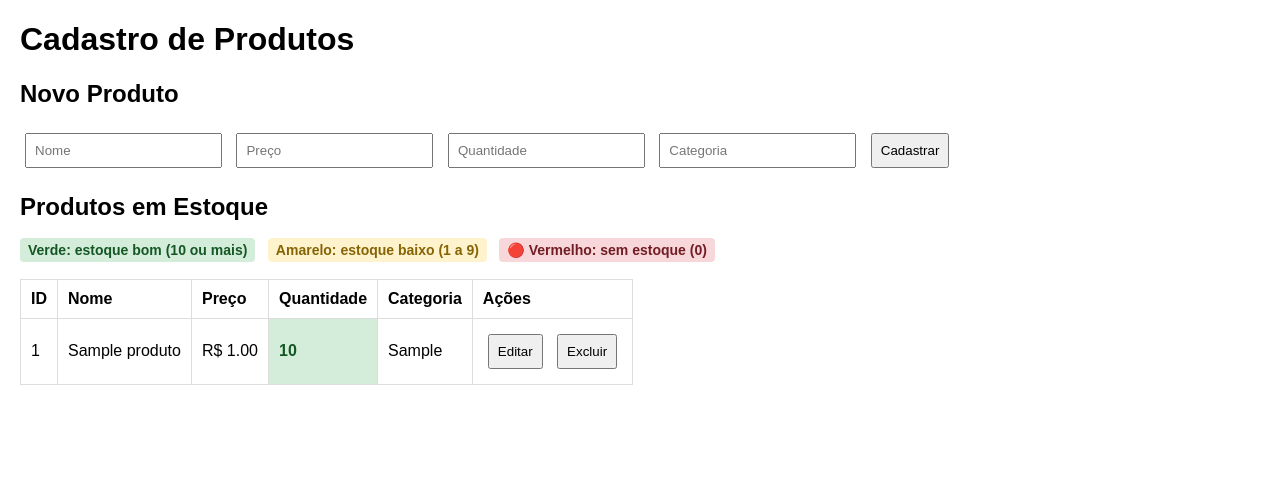
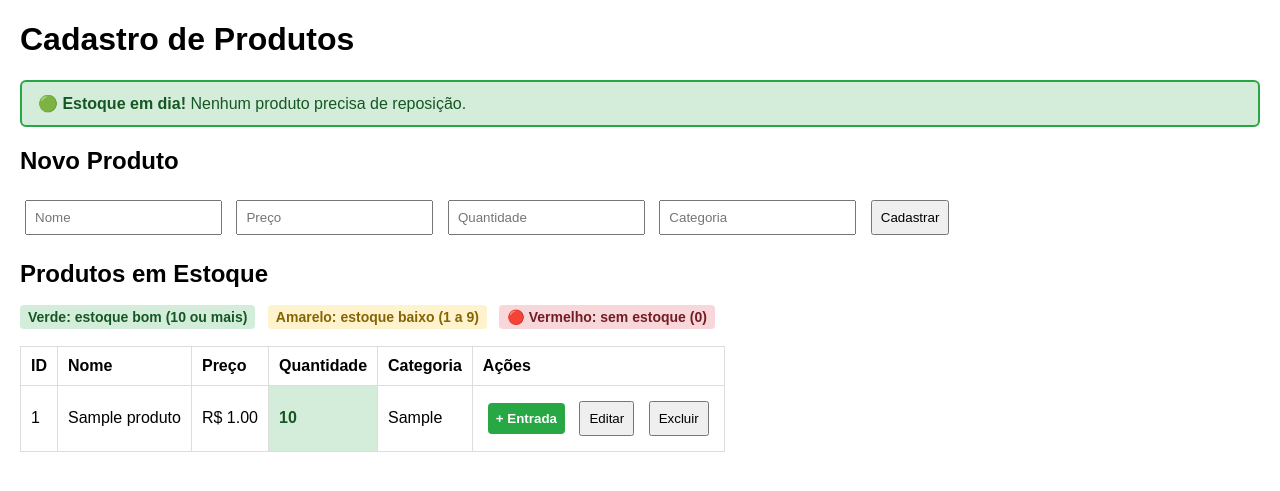
Before and after one commit to serafim-pai/sistema-varejo-novo, a Flask app: page / in a window 1280 px wide. Shown: the part 83-574 px from the top of the page. Run offline with Flask 3, Linux system fonts and the light colour scheme; tables that the repository leaves empty hold one stand-in row (values such as "Sample post").

Commit message:
Repor estoque, aviso de reposição, cancelar venda e tecla Enter

```diff
--- a/app.py
+++ b/app.py
@@ -135,6 +135,34 @@ def deletar_produto(id):
     return jsonify({'sucesso': False})
 
 
+@app.route('/api/produtos/<int:id>/entrada', methods=['POST'])
+def entrada_estoque(id):
+    """Repor estoque: soma a quantidade que chegou ao estoque atual."""
+    session = Session()
+    produto = session.query(Produto).filter_by(id=id).first()
+
+    if not produto:
+        session.close()
+        return jsonify({'sucesso': False, 'mensagem': 'Produto não encontrado.'})
+
+    try:
+        quantidade = int(request.json.get('quantidade'))
+    except (TypeError, ValueError):
+        session.close()
+        return jsonify({'sucesso': False, 'mensagem': 'Digite uma quantidade válida (número inteiro).'})
+
+    if quantidade <= 0:
+        session.close()
+        return jsonify({'sucesso': False, 'mensagem': 'A quantidade de entrada precisa ser maior que zero.'})
+
+    produto.quantidade += quantidade
+    novo_total = produto.quantidade
+    nome = produto.nome
+    session.commit()
+    session.close()
+    return jsonify({'sucesso': True, 'nome': nome, 'novo_total': novo_total})
+
+
 # ---------- API DE VENDAS ----------
 
 @app.route('/api/vendas', methods=['GET', 'POST'])
@@ -180,6 +208,26 @@ def vendas():
     return jsonify(resultado)
 
 
+@app.route('/api/vendas/<int:id>', methods=['DELETE'])
+def cancelar_venda(id):
+    """Cancelar venda: devolve os produtos ao estoque e apaga a venda."""
+    session = Session()
+    venda = session.query(Venda).filter_by(id=id).first()
+
+    if not venda:
+        session.close()
+        return jsonify({'sucesso': False, 'mensagem': 'Venda não encontrada.'})
+
+    produto = session.query(Produto).filter_by(id=venda.produto_id).first()
+    if produto:
+        produto.quantidade += venda.quantidade
+
+    session.delete(venda)
+    session.commit()
+    session.close()
+    return jsonify({'sucesso': True})
+
+
 # ---------- RELATÓRIO: PRODUTOS MAIS VENDIDOS ----------
 
 @app.route('/api/relatorios/mais-vendidos')
--- a/templates/index.html
+++ b/templates/index.html
@@ -20,6 +20,11 @@
                 padding: 8px 16px; margin-right: 8px; border-radius: 5px; display: inline-block; }
         nav a:hover { background: #ff8a3d; }
         nav a.ativo { background: #ffffff; color: #e65100; }
+        .aviso { border-radius: 6px; padding: 12px 16px; margin: 10px 0 15px; font-size: 16px; }
+        .aviso-alerta { background: #fff3cd; border: 2px solid #ffc107; color: #5c4400; }
+        .aviso-ok { background: #d4edda; border: 2px solid #28a745; color: #155724; }
+        .aviso ul { margin: 6px 0 0; padding-left: 22px; }
+        .btn-entrada { background: #28a745; color: #fff; border: none; border-radius: 4px; font-weight: bold; cursor: pointer; }
     </style>
 </head>
 <body>
@@ -30,6 +35,9 @@
     </nav>
 
     <h1>Cadastro de Produtos</h1>
+
+    <!-- Aviso de produtos com estoque baixo ou zerado -->
+    <div id="avisoEstoque" class="aviso"></div>
 
     <div id="formulario">
         <h2 id="tituloFormulario">Novo Produto</h2>
@@ -81,12 +89,14 @@
                             <td class="${corEstoque(p.quantidade)}">${textoQuantidade(p.quantidade)}</td>
                             <td>${p.categoria}</td>
                             <td>
+                                <button class="btn-entrada" onclick="entradaEstoque(${p.id})">+ Entrada</button>
                                 <button onclick="editarProduto(${p.id})">Editar</button>
                                 <button onclick="deletarProduto(${p.id})">Excluir</button>
                             </td>
                         </tr>`;
                     });
                     document.getElementById('tabelaProdutos').innerHTML = html;
+                    mostrarAviso(produtos);
                 });
         }
 
@@ -160,6 +170,55 @@
                 .then(() => carregarProdutos());
         }
 
+        // Mostra no alto da tela os produtos que precisam de reposição
+        function mostrarAviso(produtos) {
+            const aviso = document.getElementById('avisoEstoque');
+            const zerados = produtos.filter(p => p.quantidade <= 0);
+            const baixos = produtos.filter(p => p.quantidade > 0 && p.quantidade < 10);
+
+            if (zerados.length === 0 && baixos.length === 0) {
+                aviso.className = 'aviso aviso-ok';
+                aviso.innerHTML = '🟢 <strong>Estoque em dia!</strong> Nenhum produto precisa de reposição.';
+                return;
+            }
+
+            let html = '⚠️ <strong>Atenção: produtos para repor</strong><ul>';
+            zerados.forEach(p => { html += `<li>🔴 <strong>${p.nome}</strong>: SEM ESTOQUE</li>`; });
+            baixos.forEach(p => { html += `<li>🟡 <strong>${p.nome}</strong>: só ${p.quantidade} un.</li>`; });
+            html += '</ul>';
+            aviso.className = 'aviso aviso-alerta';
+            aviso.innerHTML = html;
+        }
+
+        // Clicou em "+ Entrada": pergunta quanto chegou e soma ao estoque
+        function entradaEstoque(id) {
+            const p = listaProdutos.find(item => item.id === id);
+            if (!p) return;
+
+            const resposta = prompt(`Entrada de estoque: ${p.nome}\nEstoque atual: ${p.quantidade} un.\n\nQuantas unidades chegaram?`);
+            if (resposta === null) return;   // clicou em Cancelar
+
+            fetch('/api/produtos/' + id + '/entrada', {
+                method: 'POST',
+                headers: {'Content-Type': 'application/json'},
+                body: JSON.stringify({quantidade: resposta})
+            }).then(r => r.json()).then(res => {
+                if (res.sucesso) {
+                    alert(`Entrada registrada! ${res.nome} agora tem ${res.novo_total} un.`);
+                    carregarProdutos();
+                } else {
+                    alert(res.mensagem);
+                }
+            });
+        }
+
+        // Tecla Enter nos campos do formulário = clicar em Cadastrar / Salvar
+        ['nome', 'preco', 'quantidade', 'categoria'].forEach(campo => {
+            document.getElementById(campo).addEventListener('keydown', evento => {
+                if (evento.key === 'Enter') salvarProduto();
+            });
+        });
+
         carregarProdutos();
     </script>
 </body>
```
Also changed, not shown: templates/vendas.html (+32 -1 lines), README.md.
